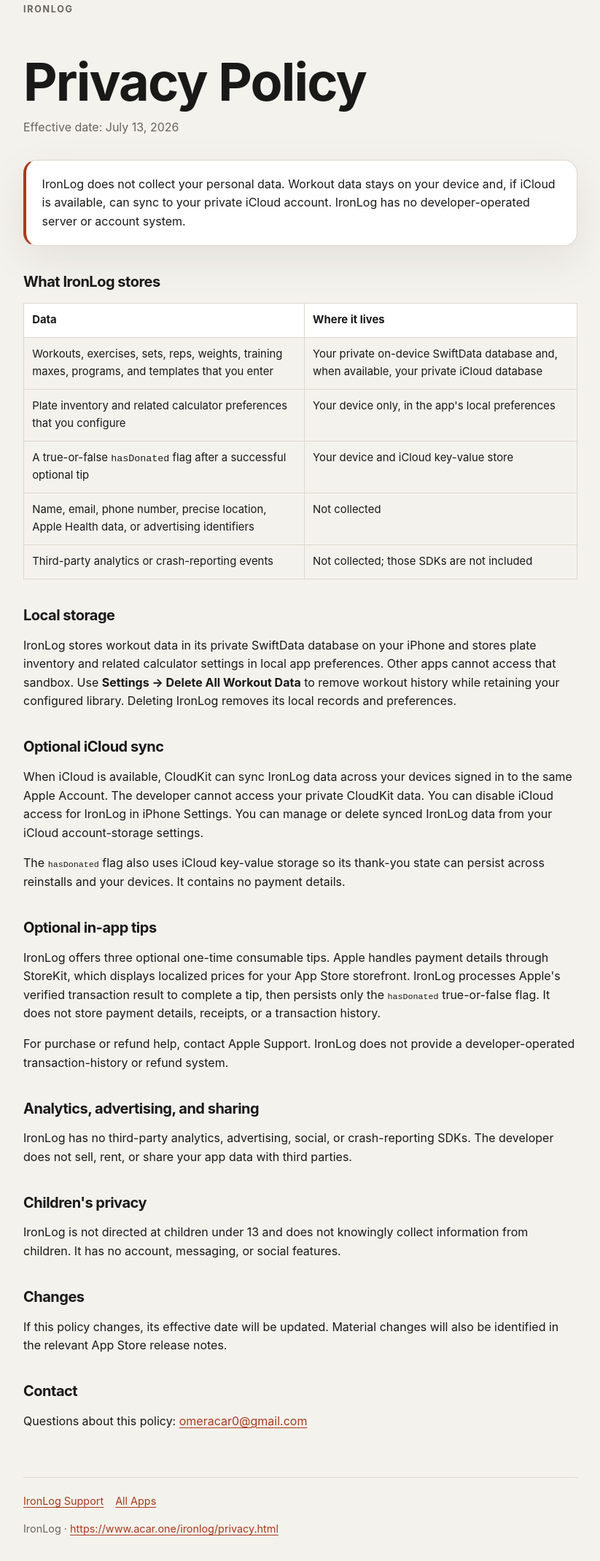
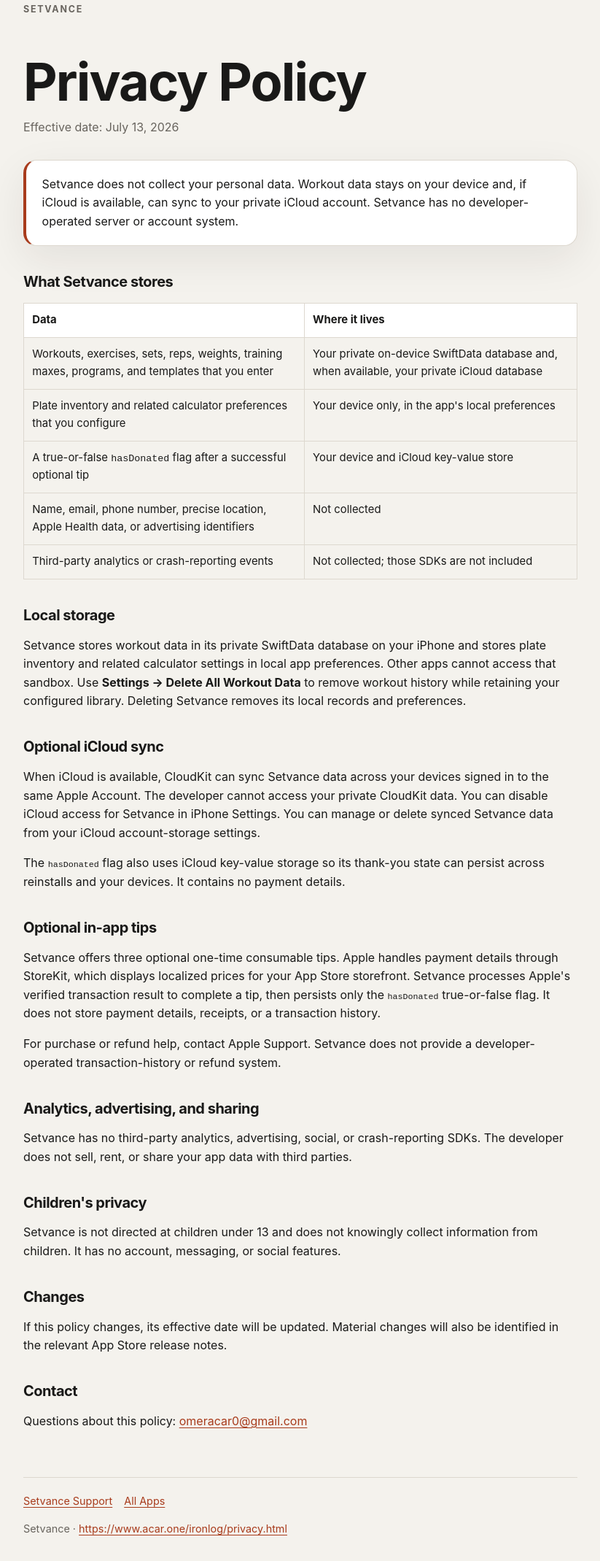
Before and after one commit to oacar/oacar.github.io, a plain HTML site: page ironlog/privacy.html in a window 1280 px wide. Shown: the part 81-2220 px from the top of the page at 73% size, without its empty margins (228-1051 px from the left). Drawn offline with Linux system fonts and the light colour scheme.

Commit message:
Rename public pages to Setvance

```diff
--- a/ironlog/privacy.html
+++ b/ironlog/privacy.html
@@ -3,20 +3,20 @@
 <head>
   <meta charset="utf-8">
   <meta name="viewport" content="width=device-width, initial-scale=1">
-  <meta name="description" content="Privacy Policy for the IronLog iOS strength-training app.">
-  <title>IronLog Privacy Policy</title>
+  <meta name="description" content="Privacy Policy for the Setvance iOS strength-training app.">
+  <title>Setvance Privacy Policy</title>
   <link rel="canonical" href="https://www.acar.one/ironlog/privacy.html">
   <link rel="stylesheet" href="../styles.css">
 </head>
 <body>
   <main class="shell">
-    <a class="wordmark" href="./">IronLog</a>
+    <a class="wordmark" href="./">Setvance</a>
     <h1>Privacy Policy</h1>
     <p class="meta">Effective date: July 13, 2026</p>
 
-    <div class="notice">IronLog does not collect your personal data. Workout data stays on your device and, if iCloud is available, can sync to your private iCloud account. IronLog has no developer-operated server or account system.</div>
+    <div class="notice">Setvance does not collect your personal data. Workout data stays on your device and, if iCloud is available, can sync to your private iCloud account. Setvance has no developer-operated server or account system.</div>
 
-    <h2>What IronLog stores</h2>
+    <h2>What Setvance stores</h2>
     <div class="table-wrap">
       <table>
         <thead>
@@ -33,21 +33,21 @@
     </div>
 
     <h2>Local storage</h2>
-    <p>IronLog stores workout data in its private SwiftData database on your iPhone and stores plate inventory and related calculator settings in local app preferences. Other apps cannot access that sandbox. Use <strong>Settings &rarr; Delete All Workout Data</strong> to remove workout history while retaining your configured library. Deleting IronLog removes its local records and preferences.</p>
+    <p>Setvance stores workout data in its private SwiftData database on your iPhone and stores plate inventory and related calculator settings in local app preferences. Other apps cannot access that sandbox. Use <strong>Settings &rarr; Delete All Workout Data</strong> to remove workout history while retaining your configured library. Deleting Setvance removes its local records and preferences.</p>
 
     <h2>Optional iCloud sync</h2>
-    <p>When iCloud is available, CloudKit can sync IronLog data across your devices signed in to the same Apple Account. The developer cannot access your private CloudKit data. You can disable iCloud access for IronLog in iPhone Settings. You can manage or delete synced IronLog data from your iCloud account-storage settings.</p>
+    <p>When iCloud is available, CloudKit can sync Setvance data across your devices signed in to the same Apple Account. The developer cannot access your private CloudKit data. You can disable iCloud access for Setvance in iPhone Settings. You can manage or delete synced Setvance data from your iCloud account-storage settings.</p>
     <p>The <code>hasDonated</code> flag also uses iCloud key-value storage so its thank-you state can persist across reinstalls and your devices. It contains no payment details.</p>
 
     <h2>Optional in-app tips</h2>
-    <p>IronLog offers three optional one-time consumable tips. Apple handles payment details through StoreKit, which displays localized prices for your App Store storefront. IronLog processes Apple's verified transaction result to complete a tip, then persists only the <code>hasDonated</code> true-or-false flag. It does not store payment details, receipts, or a transaction history.</p>
-    <p>For purchase or refund help, contact Apple Support. IronLog does not provide a developer-operated transaction-history or refund system.</p>
+    <p>Setvance offers three optional one-time consumable tips. Apple handles payment details through StoreKit, which displays localized prices for your App Store storefront. Setvance processes Apple's verified transaction result to complete a tip, then persists only the <code>hasDonated</code> true-or-false flag. It does not store payment details, receipts, or a transaction history.</p>
+    <p>For purchase or refund help, contact Apple Support. Setvance does not provide a developer-operated transaction-history or refund system.</p>
 
     <h2>Analytics, advertising, and sharing</h2>
-    <p>IronLog has no third-party analytics, advertising, social, or crash-reporting SDKs. The developer does not sell, rent, or share your app data with third parties.</p>
+    <p>Setvance has no third-party analytics, advertising, social, or crash-reporting SDKs. The developer does not sell, rent, or share your app data with third parties.</p>
 
     <h2>Children's privacy</h2>
-    <p>IronLog is not directed at children under 13 and does not knowingly collect information from children. It has no account, messaging, or social features.</p>
+    <p>Setvance is not directed at children under 13 and does not knowingly collect information from children. It has no account, messaging, or social features.</p>
 
     <h2>Changes</h2>
     <p>If this policy changes, its effective date will be updated. Material changes will also be identified in the relevant App Store release notes.</p>
@@ -57,10 +57,10 @@
 
     <footer>
       <div class="footer-links">
-        <a href="./">IronLog Support</a>
+        <a href="./">Setvance Support</a>
         <a href="../">All Apps</a>
       </div>
-      <p>IronLog &middot; <a href="https://www.acar.one/ironlog/privacy.html">https://www.acar.one/ironlog/privacy.html</a></p>
+      <p>Setvance &middot; <a href="https://www.acar.one/ironlog/privacy.html">https://www.acar.one/ironlog/privacy.html</a></p>
     </footer>
   </main>
 </body>
```
Also changed, not shown: index.html (+1 -1 lines), ironlog/index.html (+8 -8 lines).
